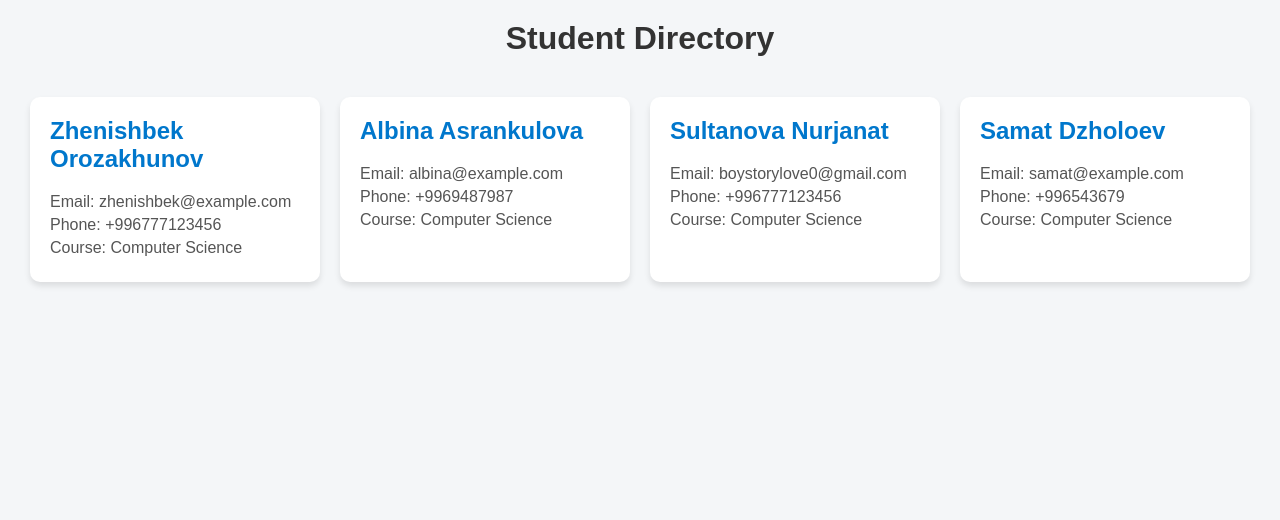
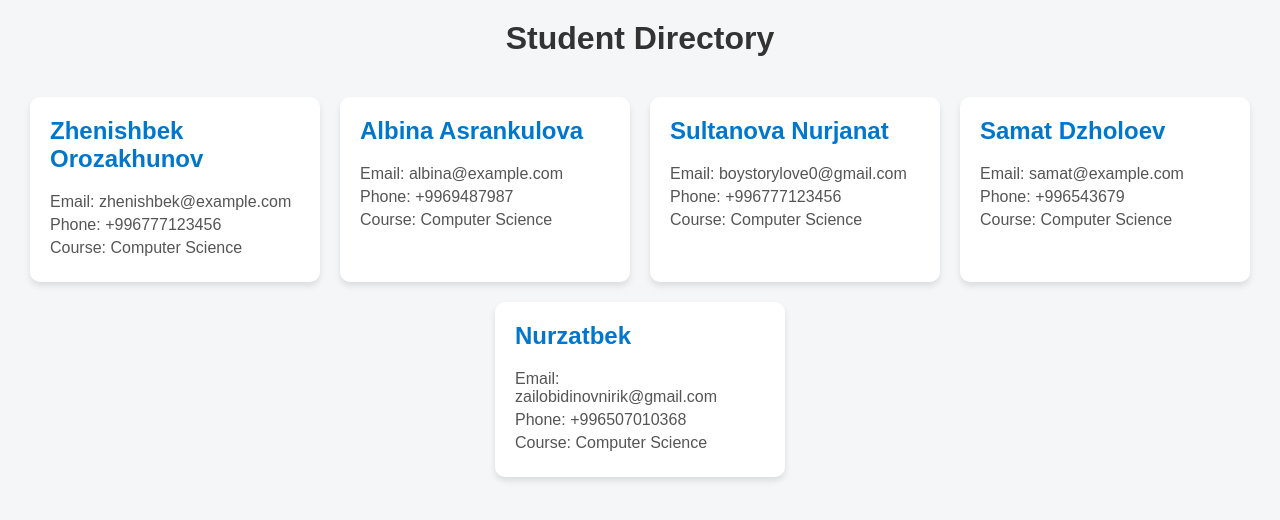
Before and after one commit to jenishbekor/testproject, a React app: page / in a window 1280 px wide. Shown: the top 520 px of the page. Built offline with nearby package versions, Linux system fonts and the light colour scheme; the HTML template or start-up script is replaced by a standard one.

Commit message:
App changed

```diff
--- a/src/App.jsx
+++ b/src/App.jsx
@@ -2,6 +2,7 @@ import Zhenish from "./components/Zhenish";
 import Albina from "./components/albina";
 import Nurjanat from "./components/Nurjanat";
 import Samat from "./components/Samat";
+import Nurzatbek from "./components/Nurzatbek";
 
 function App() {
   return (
@@ -12,6 +13,7 @@ function App() {
         <Albina />
         <Nurjanat />
         <Samat />
+        <Nurzatbek />
 
         {/* add more student components here */}
       </div>
```
